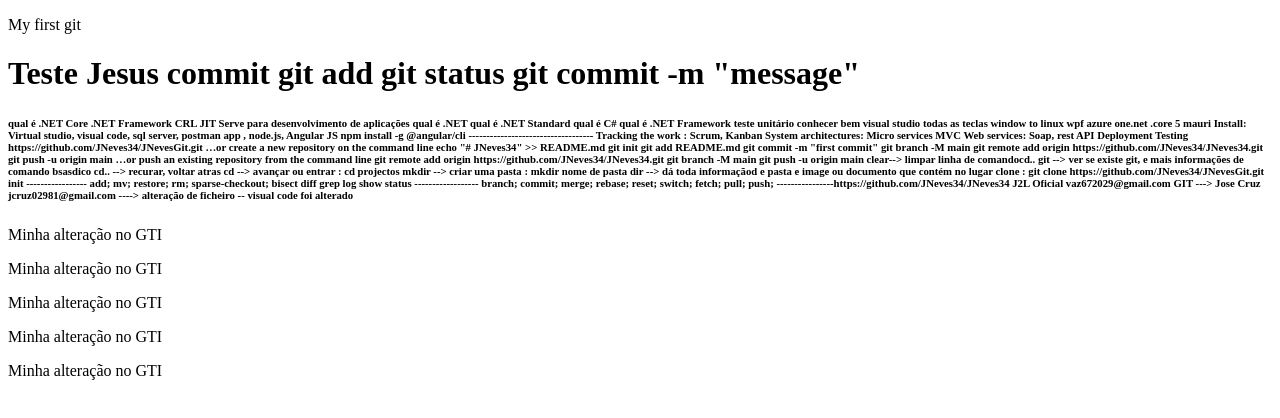
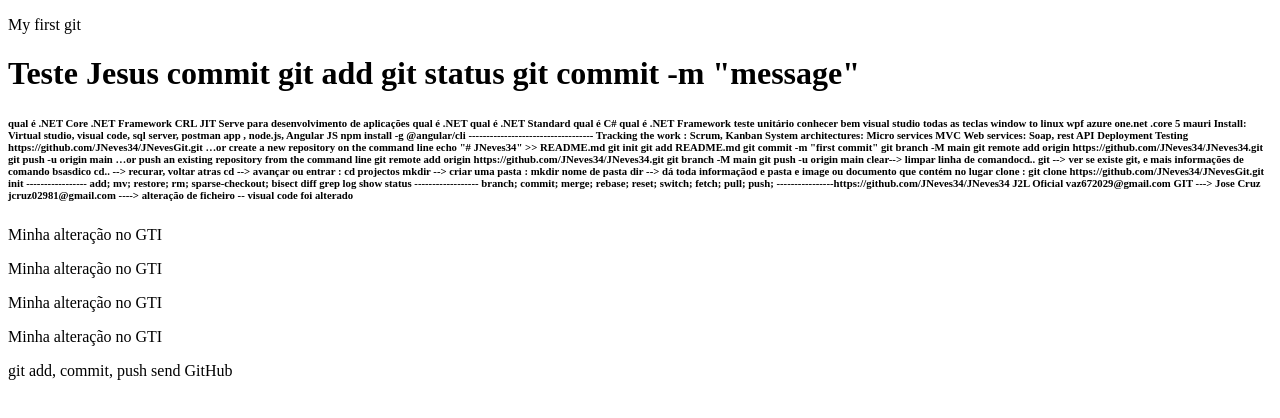
Before and after one commit to JNeves34/JNevesGit, a plain HTML site: page index.html in a window 1280 px wide. Drawn offline with Linux system fonts and the light colour scheme.

Commit message:
Send github

```diff
--- a/index.html
+++ b/index.html
@@ -28,7 +28,7 @@
         <p>Minha alteração no GTI</p>
         <p>Minha alteração no GTI</p>
         <p>Minha alteração no GTI</p>
-        <p>Minha alteração no GTI</p>
+        <p>git add, commit, push send GitHub</p>
     </div>
 </body>
 
```
